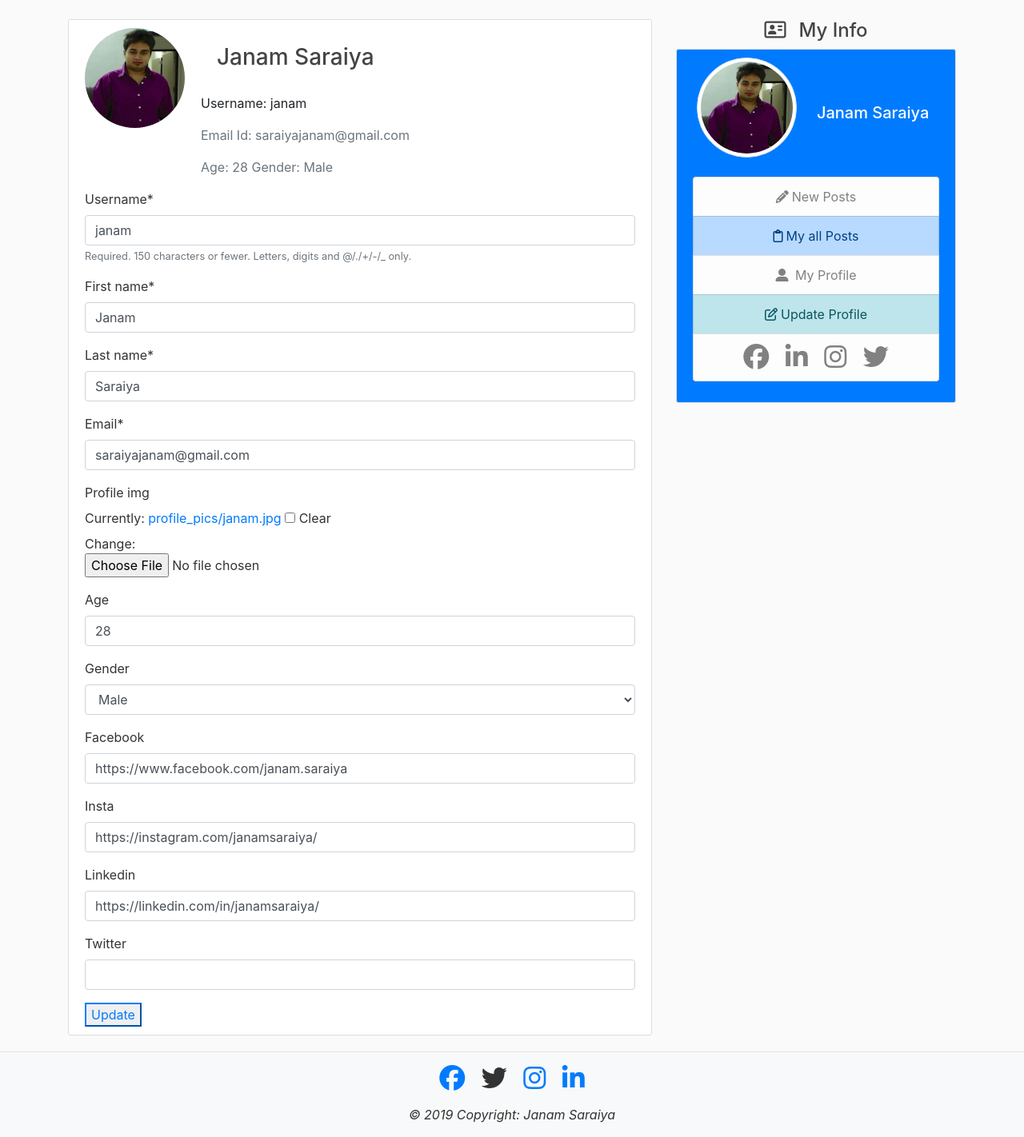
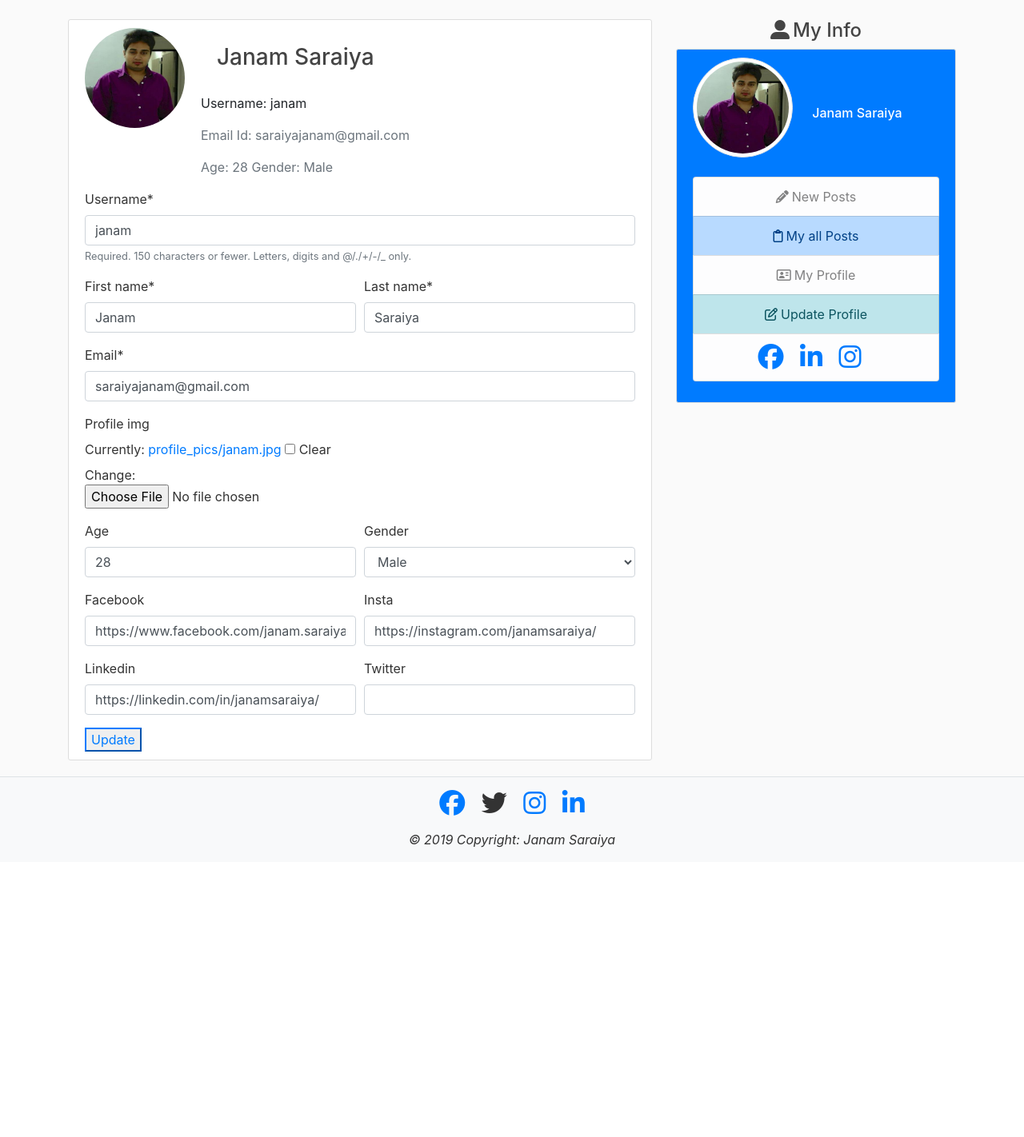
Before and after one commit to JanamSaraiya/blogapp, a Django app: page /user/update/ in a window 1280 px wide. Shown: the part 56-1478 px from the top of the page at 80% size. After the commit the page ends 1116 px from the top, so only its background shows below. Run offline with Django 3.2, Linux system fonts and the light colour scheme; a user stored in the database is signed in; data comes from the database, SQL or seed files in the repository; both versions use the stored data as it was after the commit; some libraries are stand-ins or nearby versions.

Commit message:
indent form properly and other modifications like add some links in pages

```diff
--- a/blog/templates/blog/base.html
+++ b/blog/templates/blog/base.html
@@ -16,32 +16,36 @@
         <link href="{% static 'blog/css/main.css' %}" rel="stylesheet">
         <script src="https://kit.fontawesome.com/b3e353bbf5.js"></script>
 
-</head>
-
     <body>
         <header class="site-header">
             <nav class="navbar navbar-expand-md navbar-dark bg-primary fixed-top">
                 <div class="container">
-            <a class="navbar-brand mr-4" href="{% url 'blog-home' %}"><i class="fas fa-file-signature mr-1"></i>Dream Blog</a>
+                    <a class="navbar-brand mr-4" href="{% url 'blog-home' %}"><i
+                            class="fas fa-file-signature mr-1"></i>Dream Blog</a>
                     <button class="navbar-toggler" type="button" data-toggle="collapse" data-target="#navbarToggle"
                         aria-controls="navbarToggle" aria-expanded="false" aria-label="Toggle navigation">
                         <span class="navbar-toggler-icon"></span>
                     </button>
                     <div class="collapse navbar-collapse" id="navbarToggle">
                         <div class="navbar-nav mr-auto">
-                    <a class="nav-item nav-link" href="{% url 'blog-home' %}"><i class="fas fa-home mr-1"></i>Home</a>
+                            <a class="nav-item nav-link" href="{% url 'blog-home' %}"><i
+                                    class="fas fa-home mr-1"></i>Home</a>
                             <a class="nav-item nav-link" href="{% url 'blog-about' %}">About</a>
                         </div>
                         <!-- Navbar Right Side -->
                         <div class="navbar-nav">
                             {% if user.is_authenticated %}
-                        <a class="nav-item nav-link" href="{% url 'profile' user.id %}"><i class="fas fa-user-check mr-1"></i>Welcome
+                            <a class="nav-item nav-link" href="{% url 'profile' user.id %}"><i
+                                    class="fas fa-user-check mr-1"></i>Welcome
                                 : {{ user.first_name }} {{ user.last_name }}</a>
-                        <a class="nav-item nav-link" href="{% url 'logout' %}"><i class="fas fa-user-lock mr-1"></i>Logout</a>
+                            <a class="nav-item nav-link" href="{% url 'logout' %}"><i
+                                    class="fas fa-user-lock mr-1"></i>Logout</a>
 
                             {% else %}
-                        <a class="nav-item nav-link" href="{% url 'login' %}"><i class="fas fa-fingerprint mr-1"></i>Login</a>
-                        <a class="nav-item nav-link" href="{% url 'user-register' %}"><i class="fas fa-plus mr-1"></i>Register</a>
+                            <a class="nav-item nav-link" href="{% url 'login' %}"><i
+                                    class="fas fa-fingerprint mr-1"></i>Login</a>
+                            <a class="nav-item nav-link" href="{% url 'user-register' %}"><i
+                                    class="fas fa-plus mr-1"></i>Register</a>
                             {% endif %}
                         </div>
                     </div>
@@ -67,28 +71,45 @@
                     {% if user.is_authenticated %}
                     <div class="col-md-4">
 
-                <h4 class="text-center "><i class="far fa-address-card mr-3"></i>My Info</h4>
+                        <h4 class="text-center "><i class="fas fa-user-alt mr-1"></i>My Info</h4>
 
                         <div class="content-section bg-primary ">
-                    <h5 class="text-center"><a class="mr-2 text-white " href="{% url 'profile' user.id %}">
-                        <img class="rounded-circle account-img img-thumbnail" src="{{ user.profile.profile_img.url }}">
-                        {{ user.first_name }} {{ user.last_name }}</a></h5>
+                            <h6 class=""><a class="mr-2 text-white " href="{% url 'profile' user.id %}">
+                                    <img class="rounded-circle account-img img-thumbnail"
+                                        src="{{ user.profile.profile_img.url }}">
+                                    {{ user.first_name }} {{ user.last_name }}</a></h6>
 
                             <ul class="list-group">
                                 <a href="{% url 'blog-create' %}"
-                           class="list-group-item list-group-item-light text-center"><i class="fas fa-pencil-alt mr-1"></i>New Posts</a>
+                                    class="list-group-item list-group-item-light text-center"><i
+                                        class="fas fa-pencil-alt mr-1"></i>New Posts</a>
                                 <a href="{% url 'user-post' user.username %}"
-                           class="list-group-item list-group-item-primary text-center"><i class="far fa-clipboard mr-1"></i>My all Posts</a>
-                        <a href="{% url 'profile' user.id %}" class="list-group-item list-group-item-light text-center">
-                            <i class="fas fa-user-alt mr-1"></i>
-                            My Profile</a>
-                        <a href="{% url 'profile-update' %}" class="list-group-item list-group-item-info text-center"><i class="far fa-edit mr-1"></i>Update
+                                    class="list-group-item list-group-item-primary text-center"><i
+                                        class="far fa-clipboard mr-1"></i>My all Posts</a>
+                                <a href="{% url 'profile' user.id %}"
+                                    class="list-group-item list-group-item-light text-center">
+                                    <i class="far fa-address-card mr-1"></i>My Profile</a>
+                                <a href="{% url 'profile-update' %}"
+                                    class="list-group-item list-group-item-info text-center"><i
+                                        class="far fa-edit mr-1"></i>Update
                                     Profile</a>
                                 <li class="list-group-item list-group-item-light text-center">
-                            <i class="fab fa-facebook fa-2x mr-3"></i>
-                            <i class="fab fa-linkedin-in fa-2x mr-3"> </i>
-                            <i class="fab fa-instagram fa-2x mr-3"></i>
-                            <i class="fab fa-twitter fa-2x"></i>
+                                    {% if user.profile.facebook != None and user.profile.facebook != '' %}
+                                    <a href="{{ user.profile.facebook }}" target="_blank"> <i
+                                            class="fab fa-facebook fa-2x mr-3"></i></a>
+                                    {% endif %}
+                                    {% if user.profile.linkedin != None and user.profile.linkedin != '' %}
+                                    <a href="{{ user.profile.linkedin }}" target="_blank"><i
+                                            class="fab fa-linkedin-in fa-2x mr-3"> </i></a>
+                                    {% endif %}
+                                    {% if user.profile.insta != None and user.profile.insta != '' %}
+                                    <a href="{{ user.profile.insta }}" target="_blank"><i
+                                            class="fab fa-instagram fa-2x mr-3"></i></a>
+                                    {% endif %}
+                                    {% if user.profile.twitter != None and user.profile.twitter != '' %}
+                                    <a href="{{ user.profile.twitter }}" target="_blank"><i
+                                            class="fab fa-twitter fa-2x"></i></a>
+                                    {% endif %}
                                 </li>
 
                             </ul>
@@ -110,7 +131,8 @@
                 <!-- Social buttons -->
                 <ul class="list-unstyled list-inline text-center">
                     <li class="list-inline-item">
-        <a href="https://www.facebook.com/janam.saraiya" target="_blank" class="btn-floating btn-fb mx-1">
+                        <a href="https://www.facebook.com/janam.saraiya" target="_blank"
+                            class="btn-floating btn-fb mx-1">
                             <i class="fab fa-facebook fa-2x"> </i>
                         </a>
                     </li>
@@ -120,12 +142,14 @@
                         </a>
                     </li>
                     <li class="list-inline-item">
-        <a href="https://www.instagram.com/janamsaraiya/" target="_blank" class="btn-floating btn-gplus mx-1">
+                        <a href="https://www.instagram.com/janamsaraiya/" target="_blank"
+                            class="btn-floating btn-gplus mx-1">
                             <i class="fab fa-instagram fa-2x"> </i>
                         </a>
                     </li>
                     <li class="list-inline-item">
-        <a href="https://www.linkedin.com/in/janamsaraiya/" target="_blank" class="btn-floating btn-li mx-1">
+                        <a href="https://www.linkedin.com/in/janamsaraiya/" target="_blank"
+                            class="btn-floating btn-li mx-1">
                             <i class="fab fa-linkedin-in fa-2x"> </i>
                         </a>
                     </li>
@@ -147,4 +171,5 @@
         <script src="{% static 'blog/jquery/jquery.min.js' %}"></script>
         <script src="{% static 'blog/bootstrap/js/bootstrap.bundle.min.js' %}"></script>
     </body>
+
 </html>
--- a/blog/templates/blog/detail.html
+++ b/blog/templates/blog/detail.html
@@ -16,6 +16,7 @@
             {% endif %}
             <br/>
             <a href="{% url 'profile' post.author.id %}" class="btn btn-outline-primary btn-sm">My Profile</a>
+            <a href="{% url 'user-post' post.author.username %}" class="btn btn-primary btn-sm">My all post</a>
 
         </div>
         <div class="card-body">
--- a/blog/templates/blog/home.html
+++ b/blog/templates/blog/home.html
@@ -8,12 +8,13 @@
 
                 <div class="article-metadata">
 
-                    <a class="mr-2" href="{% url 'user-post' post.author.username %}">{{ post.author.first_name }} {{ post.author.last_name }}</a>
+                    <a class="mr-2" href="{% url 'profile' post.author.id %}">{{ post.author.first_name }} {{ post.author.last_name }}</a>
                     <small class="text-muted">Posted on {{ post.date_posted|date:'F d, Y , P' }}</small>
                 </div>
                 <h2><a class="article-title" href="{% url 'blog-detail' post.id %}">{{ post.title }}</a></h2>
                 <p class="article-content">{{ post.content|truncatechars:100 }}</p>
                 <a href="{% url 'blog-detail' post.id %}" class="btn btn-primary btn-sm">Read More &rarr;</a>
+                <a href="{% url 'user-post' post.author.username %}" class="btn btn-primary btn-sm">My all post</a>
             </div>
         </article>
     {% endfor %}
--- a/blog/templates/blog/user_post.html
+++ b/blog/templates/blog/user_post.html
@@ -1,6 +1,6 @@
 {% extends 'blog/base.html' %}
 {% block content %}
-    <h1 class="mb-3">Posts by {{ view.kwargs.username }} ({{ page_obj.paginator.count }})</h1>
+    <h2 class="mb-3 text-center"><i class="far fa-clipboard mr-1"></i>Posts by {{ view.kwargs.username }}| <small class="text-primary"> Total Posts:{{ page_obj.paginator.count }}</small></h2>
     {% for post in posts %}
         <article class="media content-section">
             <img class="rounded-circle article-img" src="{{ post.author.profile.profile_img.url }}">
@@ -8,13 +8,13 @@
 
                 <div class="article-metadata">
 
-                    <a class="mr-2"
-                       href="{% url 'user-post' post.author.username %}">{{ post.author.first_name }} {{ post.author.last_name }}</a>
+                    <a class="mr-2" href="{% url 'profile' post.author.id %}">{{ post.author.first_name }} {{ post.author.last_name }}</a>
                     <small class="text-muted">Posted on {{ post.date_posted|date:'F d, Y , P' }}</small>
                 </div>
                 <h2><a class="article-title" href="{% url 'blog-detail' post.id %}">{{ post.title }}</a></h2>
                 <p class="article-content">{{ post.content|truncatechars:100 }}</p>
                 <a href="{% url 'blog-detail' post.id %}" class="btn btn-primary btn-sm">Read More &rarr;</a>
+
             </div>
         </article>
     {% endfor %}
--- a/users/forms.py
+++ b/users/forms.py
@@ -11,7 +11,8 @@ class RegistrationForm(UserCreationForm):
 
     class Meta:
         model = User
-        fields = ['username', 'first_name', 'last_name', 'email', 'password1', 'password2']
+        fields = ['username', 'first_name', 'last_name',
+                  'email', 'password1', 'password2']
 
 
 class UserUpdateForm(forms.ModelForm):
@@ -38,4 +39,5 @@ class ProfileUpdateForm(forms.ModelForm):
 
     class Meta:
         model = Profile
-        fields = ['profile_img', 'age', 'gender', 'facebook', 'insta', 'linkedin', 'twitter']
+        fields = ['profile_img', 'age', 'gender',
+                  'facebook', 'insta', 'linkedin', 'twitter']
--- a/users/templates/users/profile_update.html
+++ b/users/templates/users/profile_update.html
@@ -17,8 +17,42 @@
     <!-- FORM HERE -->
     <form method="post" enctype="multipart/form-data">
         {% csrf_token %}
-            {{ u_form|crispy }}
-            {{ p_form|crispy }}
+
+        {{ u_form.username|as_crispy_field }}
+        <div class="form-row">
+            <div class="form-group col-md-6 mb-0">
+                {{ u_form.first_name|as_crispy_field }}
+            </div>
+            <div class="form-group col-md-6 mb-0">
+                {{ u_form.last_name|as_crispy_field }}
+            </div>
+        </div>
+        {{ u_form.email|as_crispy_field }}
+        {{ p_form.profile_img|as_crispy_field }}
+        <div class="form-row">
+            <div class="form-group col-md-6 mb-0">
+                {{ p_form.age|as_crispy_field }}
+            </div>
+            <div class="form-group col-md-6 mb-0">
+                {{ p_form.gender|as_crispy_field }}
+            </div>
+        </div>
+        <div class="form-row">
+            <div class="form-group col-md-6 mb-0">
+                {{ p_form.facebook|as_crispy_field }}
+            </div>
+            <div class="form-group col-md-6 mb-0">
+                {{ p_form.insta|as_crispy_field }}
+            </div>
+        </div>
+        <div class="form-row">
+            <div class="form-group col-md-6 mb-0">
+                {{ p_form.linkedin|as_crispy_field }}
+            </div>
+            <div class="form-group col-md-6 mb-0">
+                {{ p_form.twitter|as_crispy_field }}
+            </div>
+        </div>
         <button class="btn-outline-primary" type="submit">Update</button>
     </form>
 </div>
```
Also changed, not shown: users/templates/users/profile.html (+14 -13 lines), users/templates/users/register.html (+25 -1 lines), users/urls.py (+8 -12 lines), db.sqlite3. Lines whose indentation alone changed are shown as unchanged.
